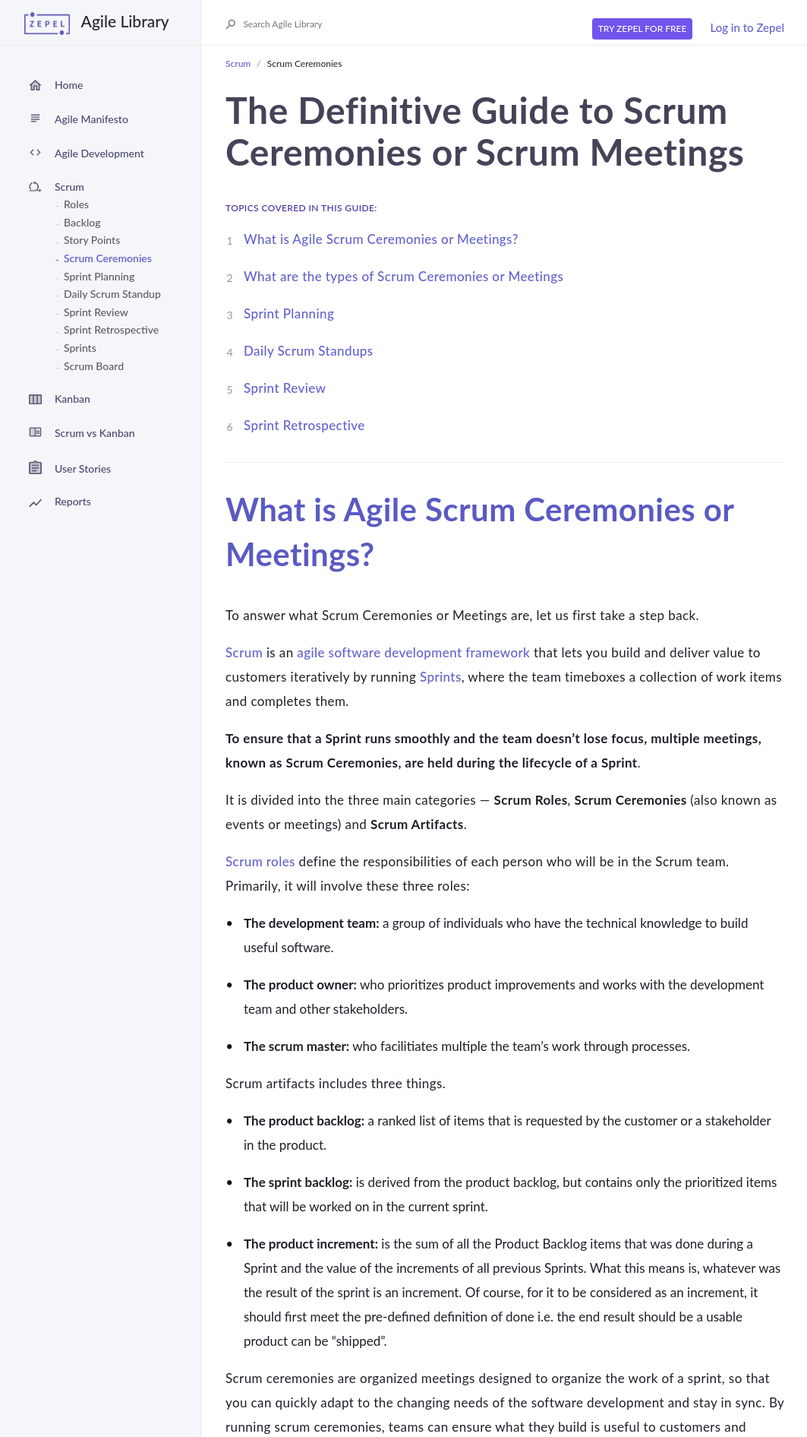
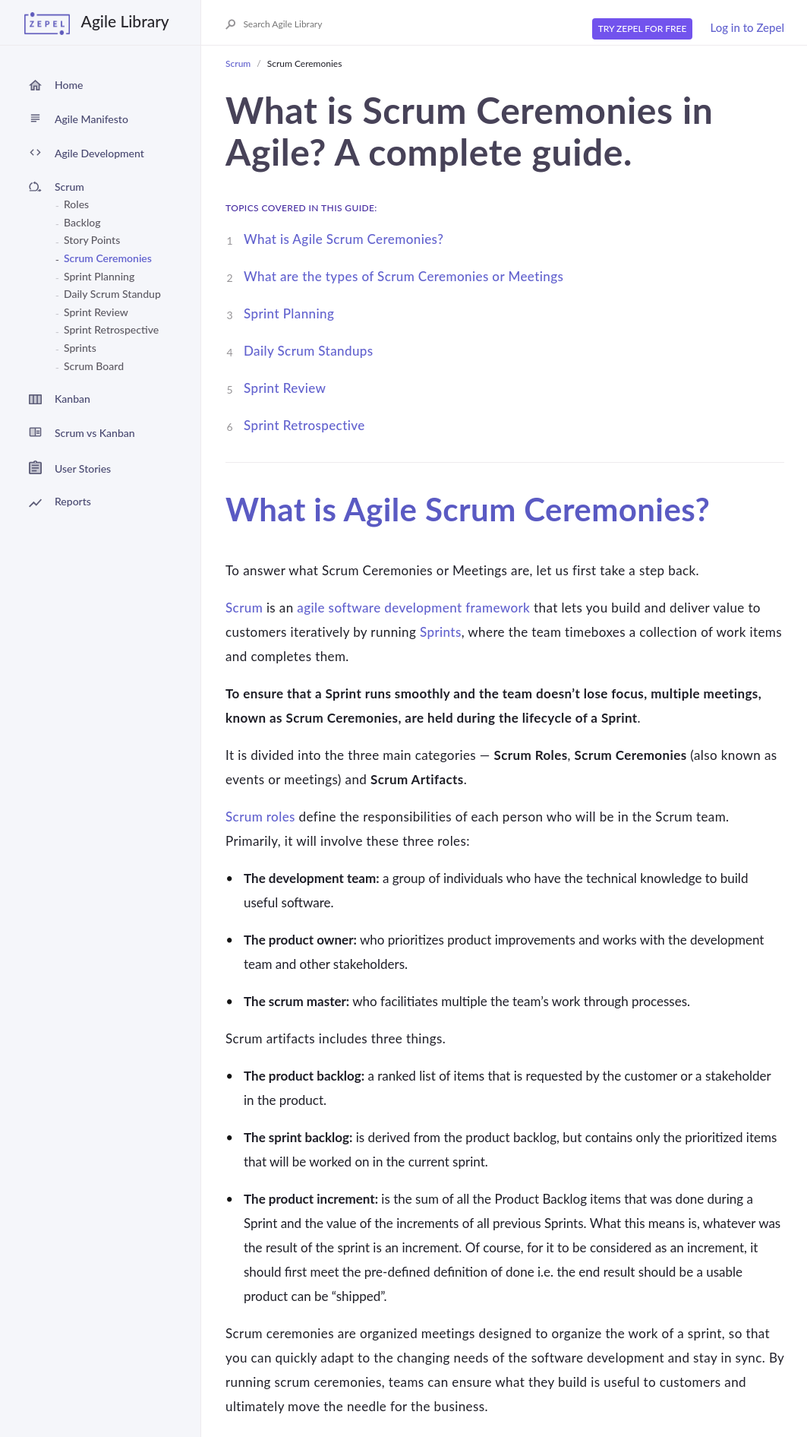
Before and after one commit to svikashk/agile, a Jekyll site: the page built from agile/scrum-meetings.md, in a window 1280 px wide. Shown: the top 1891 px of the page at 76% size, without its empty margins (91-1154 px from the left). Built offline with Jekyll 4.4.1, drawn with Linux system fonts in a browser that asks for light colours; some of the changed text lies outside the part shown.

Commit message:
changed site title to Zepel. made seo changes for ceremonies page (#53)

```diff
--- a/_config.yml
+++ b/_config.yml
@@ -13,7 +13,7 @@
 # you will see them accessed via {{ site.title }}, {{ site.github_repo }}, and so on.
 # You can create any custom variable you would like, and they will be accessible
 # in the templates via {{ site.myvariable }}.
-title: Agile Library
+title: Zepel
 description: Best practices, tips, and tricks on how to manage projects with Zepel.
 baseurl: "/agile" # the subpath of your site, e.g. /blog
 
--- a/_includes/head.html
+++ b/_includes/head.html
@@ -28,5 +28,7 @@
 
   <title>{{ page.title }}</title>
   <meta property="article:modified_time" content="{{page.modified_time}}">
+  <meta name="twitter:card" content="summary">
+  <meta name="twitter:site" content="@getzepel">
   {% seo title=false %}
 </head>
--- a/_layouts/default.html
+++ b/_layouts/default.html
@@ -6,7 +6,7 @@
     <div class="side-bar">
       <a href="{{ site.url }}{{ site.baseurl }}" class="site-title fs-6 lh-tight">
         <img class="logo" src="/agile/assets/uploads/zepel-logo.png" alt="Zepel logo"/>
-        {{ site.title }}
+        Agile Library
       </a>
       <span class="fs-3"><button class="js-main-nav-trigger navigation-list-toggle btn btn-outline" type="button" data-text-toggle="Hide">Menu</button></span>
       <div class="navigation main-nav js-main-nav">
--- a/agile/scrum-meetings.md
+++ b/agile/scrum-meetings.md
@@ -1,20 +1,20 @@
 ---
 layout: default
-title: What Are Scrum Ceremonies in Agile?
+title: What are the 4 Scrum Ceremonies in Agile? Simple Guide
 page_title: Scrum Ceremonies
 has_children: false
 parent: What is Scrum? Includes best practices | Agile Library
 parent_page_title: Scrum
 nav_order: 6
-description: Want to learn how to run Scrum Ceremonies? Use this definitive guide to learn about the different types of scrum meetings.
+description: Scrum ceremonies are meetings designed to organize the work of a sprint. Itt allows you to adapt to the changing needs of the software development. Learn more.
 permalink: scrum/scrum-ceremonies/
 author: Vikash Koushik
 date: December 12, 2018
-modified_time: "2020-05-21T10:54:26+00:00"
+modified_time: "2020-06-03T10:54:26+00:00"
 publisher: Zepel
 ---
 
-# The Definitive Guide to Scrum Ceremonies or Scrum Meetings
+# What is Scrum Ceremonies in Agile? A complete guide.
 {: .fs-10 .no_toc }
 
 ## TOPICS COVERED IN THIS GUIDE:
@@ -25,7 +25,7 @@ publisher: Zepel
 
 ---
 
-## What is Agile Scrum Ceremonies or Meetings?
+## What is Agile Scrum Ceremonies?
 {: .fs-9 }
 
 To answer what Scrum Ceremonies or Meetings are, let us first take a step back.
```
